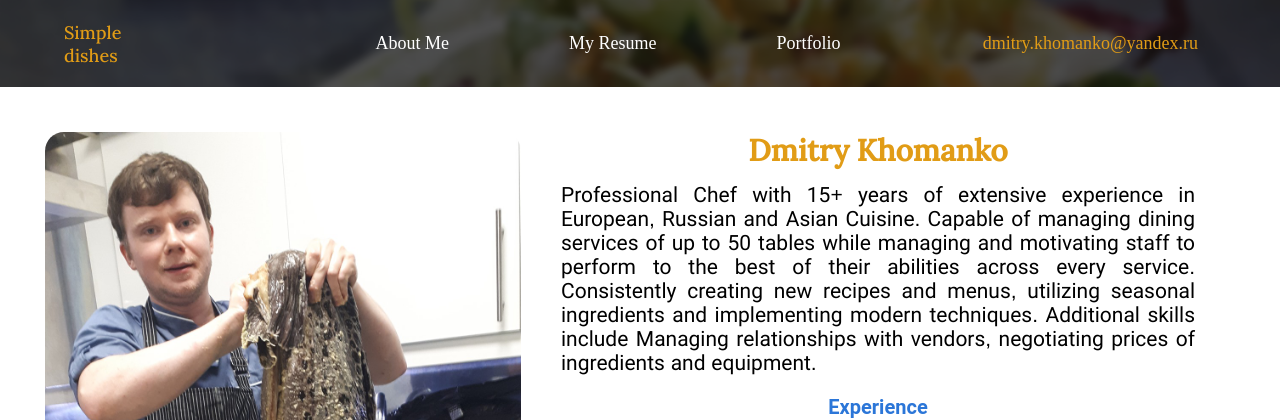
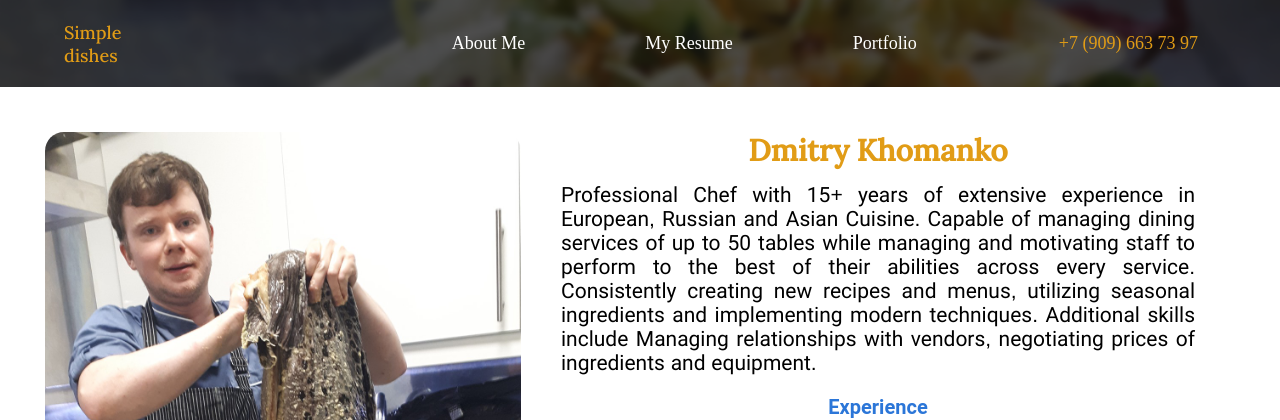
Before and after one commit to Dmitrykhomanko/web_for_job, a Django app: page /resume/ in a window 1280 px wide. Shown: the top 420 px of the page. Run offline with Django 4.2, Linux system fonts and the light colour scheme; some web fonts are replaced.

Commit message:
добавил много фоток и зате контакты

```diff
--- a/simple_dishes/templates/portfolio/includes/header.html
+++ b/simple_dishes/templates/portfolio/includes/header.html
@@ -18,7 +18,7 @@
 <!--                                    <a class="menu-link" href="#">Contacts</a>-->
 <!--                                </li>-->
                             </ul>
-                            <a class="phone" href="tel:79096637397">dmitry.khomanko@yandex.ru</a>
+                            <a class="phone" href="tel:79096637397">+7 (909) 663 73 97</a>
                         </nav>
                     </div>
                 </div>
```
